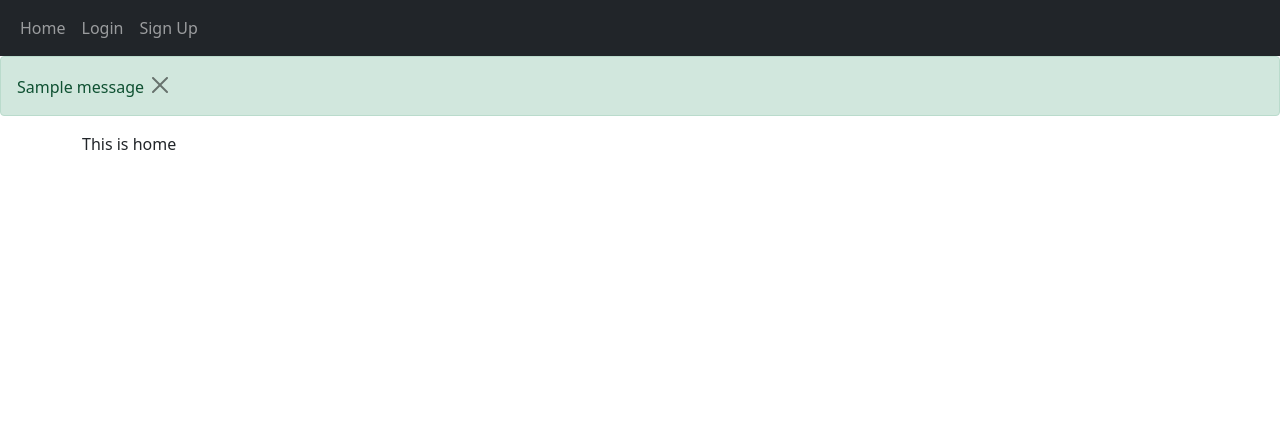
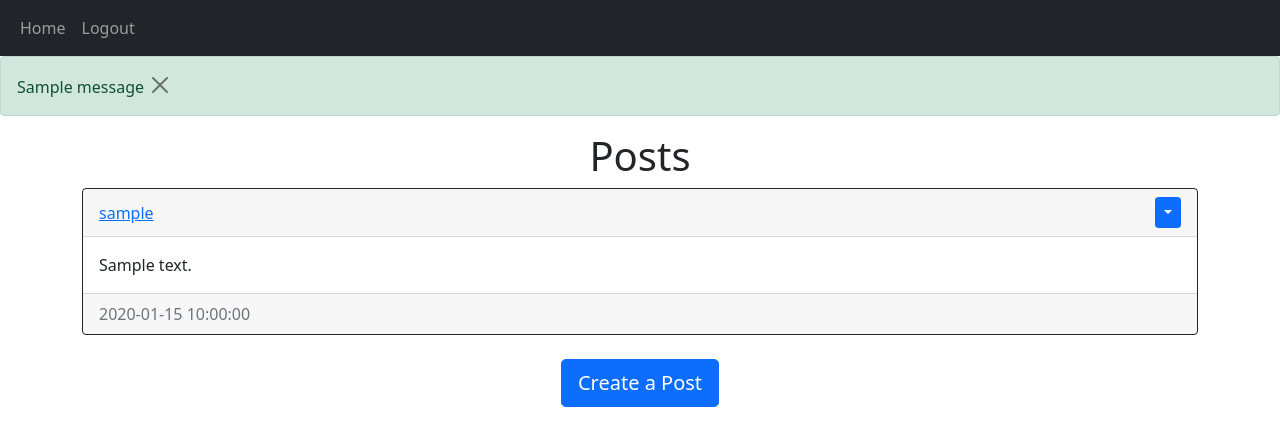
Before and after one commit to dhruvilpateld/PyBlog, a Flask app: page / in a window 1280 px wide. Shown: the top 446 px of the page. Run offline with Flask 3, Linux system fonts and the light colour scheme; a user stored in the database is signed in; tables that the repository leaves empty hold one stand-in row (values such as "Sample post"); one stand-in notice (Sample message) is shown.

Commit message:
added changes-creation and deletion of posts

```diff
--- a/website/__init__.py
+++ b/website/__init__.py
@@ -18,7 +18,7 @@ def create_app():
     app.register_blueprint(views,url_prefix="/")
     app.register_blueprint(auth,url_prefix="/")
 
-    from .models import User
+    from .models import User,Post
 
     with app.app_context():
         db.create_all()
--- a/website/auth.py
+++ b/website/auth.py
@@ -23,7 +23,7 @@ def login():
         else:
             flash("Email does not exist.",category="error")
 
-    return render_template("login.html")
+    return render_template("login.html",user=current_user)
 
 @auth.route("/sign-up",methods=['GET','POST'])
 def signup():
@@ -45,6 +45,8 @@ def signup():
             flash('Username is too short.',category='error')
         elif len(password1)<6:
             flash('Password is too short.',category='error')
+        elif len(email) < 4:
+            flash("Email is invalid.", category='error')
         else:
             new_user=User(email=email,username=username,password=generate_password_hash(password1,method="sha256"))
             db.session.add(new_user)
@@ -54,7 +56,7 @@ def signup():
             return redirect(url_for("views.home"))
 
 
-    return render_template("signup.html")
+    return render_template("signup.html",user=current_user)
 
 
 @auth.route("/logout")
--- a/website/templates/base.html
+++ b/website/templates/base.html
@@ -26,16 +26,19 @@
         <div class="collapse navbar-collapse" id="navbar">
           <div class="navbar-nav">
             <a class="nav-item nav-link" href="/home">Home</a>
+            {% if user.is_authenticated %}
+            <a class="nav-item nav-link" href="/logout">Logout</a>
+            {% else %}
             <a class="nav-item nav-link" href="/login">Login</a>
             <a class="nav-item nav-link" href="/sign-up">Sign Up</a>
+            {% endif %}
           </div>
         </div>
       </div>
     </nav>
-    {% with messages = get_flashed_messages(with_categories=True) %}
-      {% if messages %}
-        {% for category, message in messages %}
-        {% if category == "error" %}
+    {% with messages = get_flashed_messages(with_categories=true) %} {% if
+    messages %} {% for category, message in messages %} {% if category ==
+    'error' %}
     <div class="alert alert-danger alter-dismissible fade show" role="alert">
       {{ message }}
       <button type="button" class="btn-close" data-bs-dismiss="alert"></button>
@@ -45,11 +48,7 @@
       {{ message }}
       <button type="button" class="btn-close" data-bs-dismiss="alert"></button>
     </div>
-        {% endif %}
-
-        {% endfor %}
-      {% endif %}
-    {% endwith %}
+    {% endif %} {% endfor %} {% endif %} {% endwith %}
     <div class="container">{% block content %}{% endblock %}</div>
     <script
       src="https://cdn.jsdelivr.net/npm/bootstrap@5.0.2/dist/js/bootstrap.bundle.min.js"
--- a/website/templates/home.html
+++ b/website/templates/home.html
@@ -1,3 +1 @@
-{% extends "base.html" %}
-{% block title %}Home{% endblock %}
-{% block content %}This is home{% endblock %}
+{% extends "posts_div.html" %} {% block title %}Home{% endblock %}
--- a/website/templates/posts_div.html
+++ b/website/templates/posts_div.html
@@ -0,0 +1,39 @@
+{% extends "base.html" %} {% block title %}Home{% endblock %} {% block content
+    %}
+    <h1 align="center">{% block header %}Posts{% endblock %}</h1>
+    <div id="posts">
+      {% for post in posts %}
+      <div class="card border-dark">
+        <div class="card-header d-flex justify-content-between align-items-center">
+          <a href="/posts/{{post.user.username}}">{{post.user.username}}</a>
+          {% if user.id == post.author %}
+          <div class="btn-group">
+            <button
+              type="button"
+              class="btn btn-sm btn-primary dropdown-toggle"
+              data-bs-toggle="dropdown"
+            ></button>
+            <ul class="dropdown-menu">
+              <li>
+                <a href="/delete-post/{{post.id}}" class="dropdown-item">Delete</a>
+              </li>
+            </ul>
+          </div>
+          {% endif %}
+        </div>
+        <div class="card-body">
+          <div class="card-text">{{post.text}}</div>
+        </div>
+        <div class="card-footer text-muted">{{post.date_created}}</div>
+      </div>
+      <br/ > {% endfor %}
+    </div>
+    {% block footer %}
+    <div align="center">
+      <a href="/create-post"
+        ><button type="button" class="btn btn-primary btn-lg">
+          Create a Post
+        </button></a
+      >
+    </div>
+    {% endblock %} {% endblock %}
--- a/website/views.py
+++ b/website/views.py
@@ -1,5 +1,7 @@
-from flask import Blueprint,render_template
+from flask import Blueprint,render_template,request,flash,redirect,url_for
 from flask_login import login_required,current_user
+from . import db
+from .models import User,Post
 
 views=Blueprint("views",__name__)
 
@@ -7,4 +9,50 @@ views=Blueprint("views",__name__)
 @views.route("/home")
 @login_required
 def home():
-    return render_template("home.html",name=current_user.username)
+    posts=Post.query.all()
+    return render_template("home.html",user=current_user,posts=posts)
+
+@views.route("/create-post",methods=['GET','POST'])
+@login_required
+def create_post():
+    if request.method == "POST":
+        text=request.form.get("text")
+
+        if not text:
+            flash('Post cannot be empty!',category='error')
+        else:
+            post=Post(text=text,author=current_user.id)
+            db.session.add(post)
+            db.session.commit()
+            flash("Post created!",category='success')
+            return redirect(url_for('views.home'))
+
+    return render_template("create_post.html",user=current_user)
+
+@views.route("/delete-post/<id>")
+@login_required
+def delete_post(id):
+    post=Post.query.filter_by(id=id).first()
+
+    if not post:
+        flash("Post does not exist.",category='error')
+    elif current_user.id != post.id:
+        flash("You do not have permission to delete this post.",category='error')
+    else:
+        db.session.delete(post)
+        db.session.commit()
+        flash("Post deleted",category='success')
+
+    return redirect(url_for('views.home'))
+
+@views.route("/posts/<username>")
+@login_required
+def posts(username):
+    user=User.query.filter_by(username=username).first()
+    if not user:
+        flash("No user with that username exists.",category='error')
+        return redirect(url_for('views.home'))
+
+    posts=Post.query.filter_by(author=user.id).all()
+
+    return render_template("posts.html",user=current_user,posts=posts,username=username)
```
Also changed, not shown: website/models.py (+8 -1 lines), website/templates/create_post.html (+18 -0 lines), website/templates/posts.html (+8 -0 lines). Lines whose indentation alone changed are shown as unchanged.
